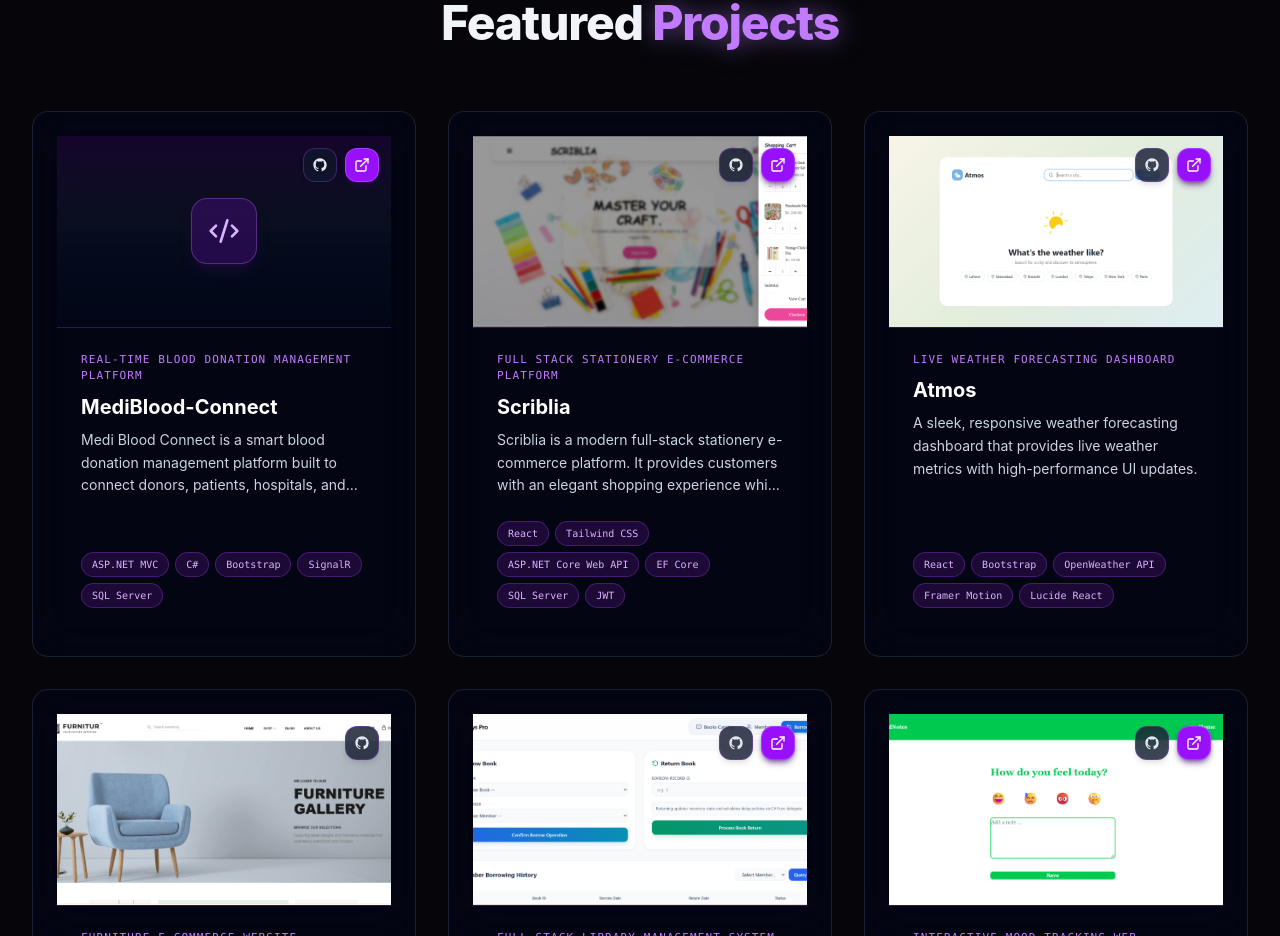
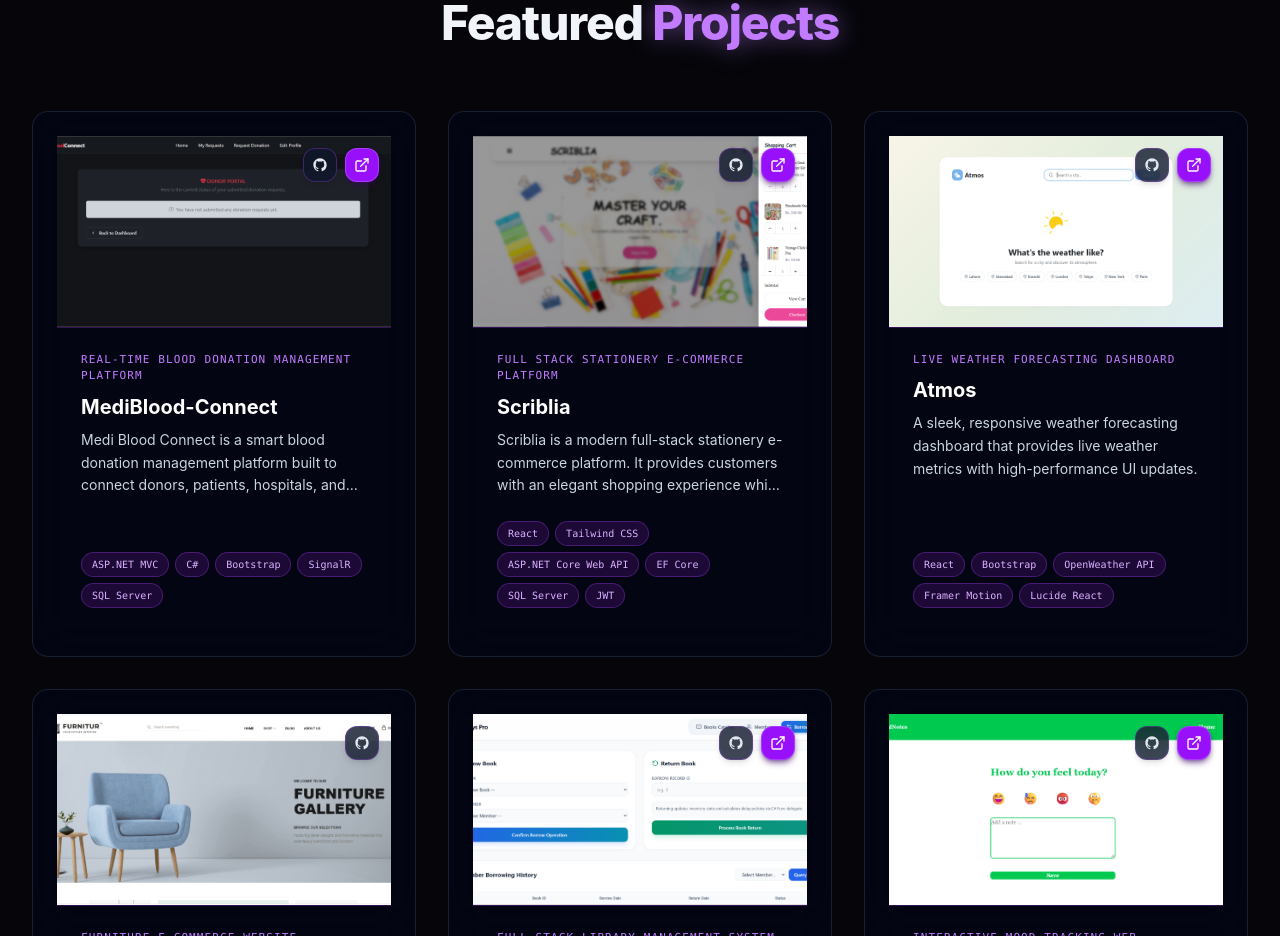
Before and after one commit to FatmaTahir/Portfolio, a React (Vite) app: page / in a window 1280 px wide. Shown: the part 2640-3576 px from the top of the page. Built offline with nearby package versions, Linux system fonts and the light colour scheme.

Commit message:
Update image path for MediBlood-Connect project

```diff
--- a/src/data/portfolioData.js
+++ b/src/data/portfolioData.js
@@ -62,7 +62,7 @@ export const PORTFOLIO_DATA = {
       title: "MediBlood-Connect",
       subtitle: "Real-Time Blood Donation Management Platform",
       description: "Medi Blood Connect is a smart blood donation management platform built to connect donors, patients, hospitals, and blood banks efficiently. It helps users find available blood donors based on blood group type, manage emergency requests, and streamline the blood donation process using modern web technologies.",
-      image: null,
+      image: "/projects/mediblood.png",
       tags: ["ASP.NET MVC", "C#", "Bootstrap", "SignalR", "SQL Server"],
       github: "https://github.com/FatmaTahir/MediBlood-Connect",
       demo: "https://medibloodconnect-acafg2hrgjakbsfz.swedencentral-01.azurewebsites.net",
```
